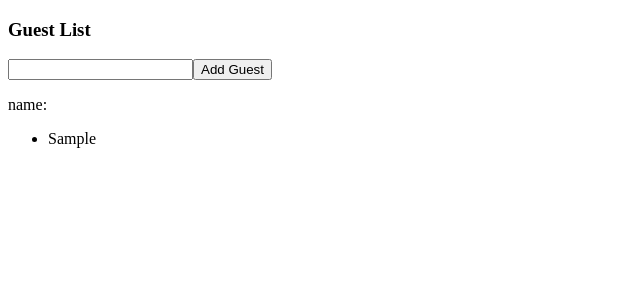
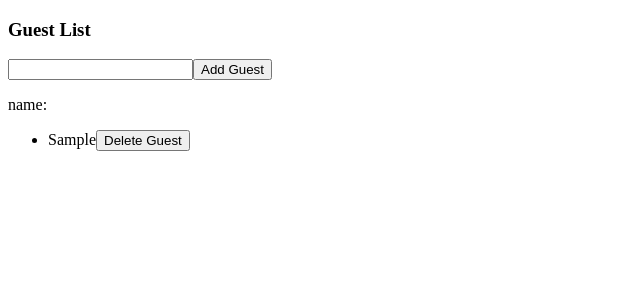
Before and after one commit to kenbom/react-ts-course, a React (Create React App) app: page / in a window 1280 px wide. Both pictures are taken after typing "Sample" into the empty fields and a click on the button "Add Guest". Shown: the top 300 px of the page, without its empty margins (0-640 px from the left). Built offline with nearby package versions, Linux system fonts and the light colour scheme.

Commit message:
add delete

```diff
--- a/src/state/GuestList.tsx
+++ b/src/state/GuestList.tsx
@@ -5,10 +5,15 @@ const GuestList: React.VFC = () => {
     const [name, setName] = useState("")
     const [guests, setGuests] = useState<string[]>([])
     const onClick = () => {
-        setName("")
+        // setName("")
         setGuests([...guests, name])
-        // setName('')
+        setName('')
     }
+    const deleteHandler = (name:string, index:number)=> {
+        setGuests(guests.filter((guest) => name!== guest))
+        console.log(guests.i)
+    }
+
     return (
         <div>
             <h3>Guest List</h3>
@@ -16,8 +21,11 @@ const GuestList: React.VFC = () => {
             <button onClick={onClick}>Add Guest</button>
             <p>name:{name}</p>
             <ul>
-                {guests.map((name) => {
-                return (<li key={name}>{name}</li>)
+                {guests.map((name, index) => {
+                return (<li key={index}>{name}
+                    <button onClick={()=>deleteHandler(name, index)}>Delete Guest</button>
+                    </li>
+                    )
             })}
               </ul>
         </div>
```
